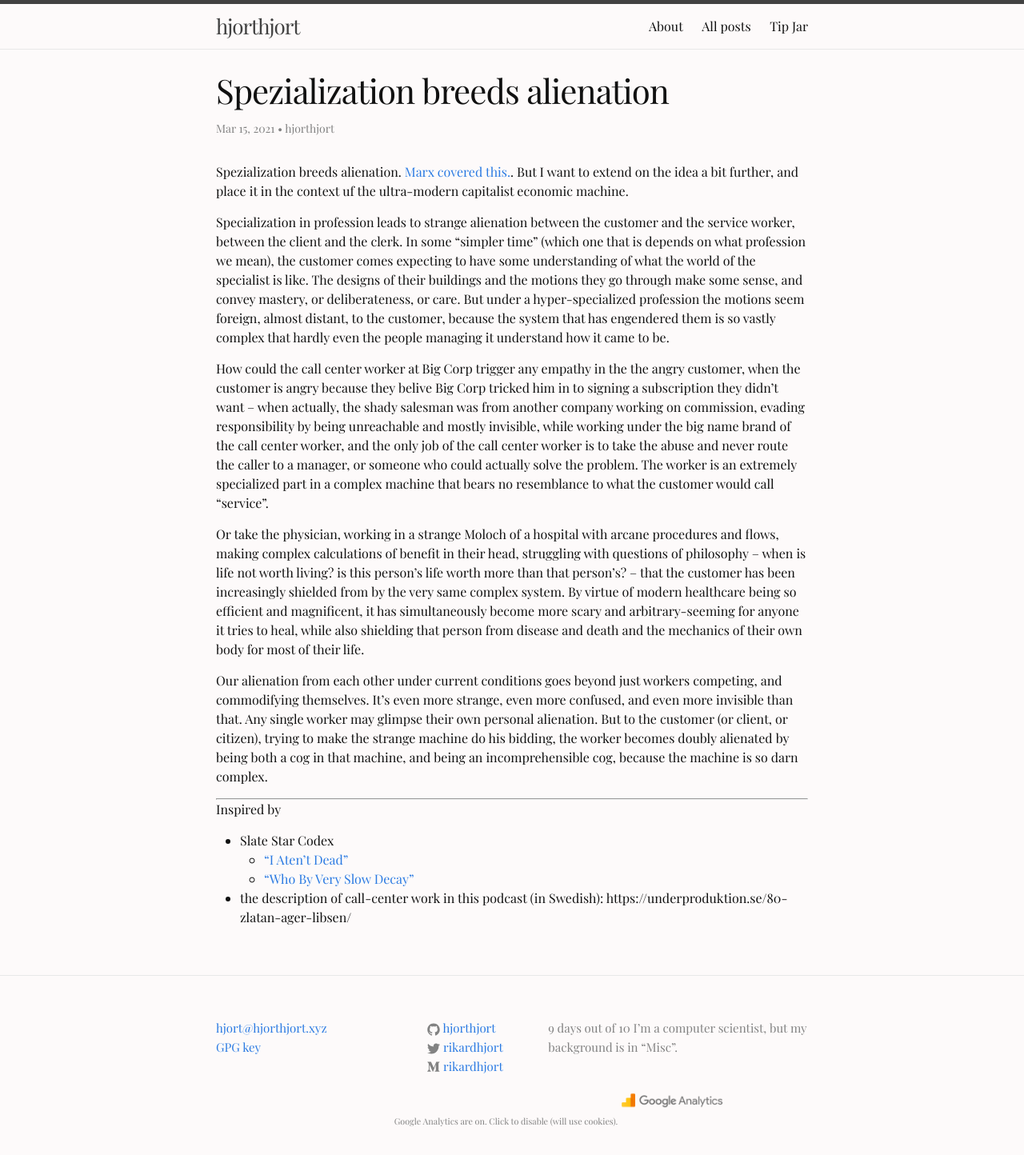
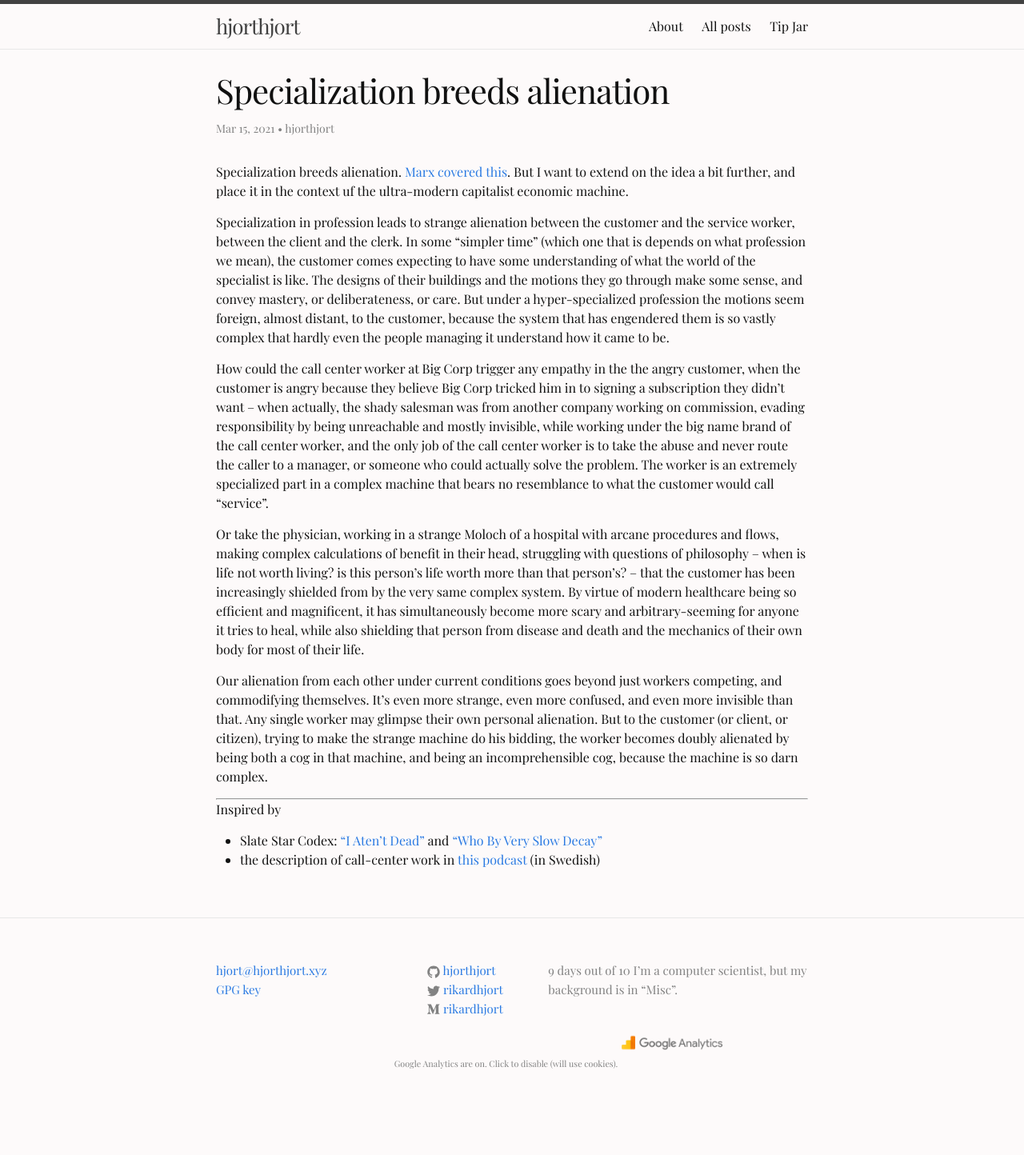
Before and after one commit to hjorthjort/hjorthjort.github.io, a Jekyll site: the page built from _posts/2021-03-15-specialization.markdown, in a window 1280 px wide. Shown: the whole page at 80% size. Built offline with Jekyll 4.4.1, drawn with Linux system fonts in a browser that asks for light colours; after the commit the page ends 1372 px from its top, so only the background shows below that.

Commit message:
touchups

```diff
--- a/_posts/2021-03-15-specialization.markdown
+++ b/_posts/2021-03-15-specialization.markdown
@@ -1,11 +1,11 @@
 ---
 layout: post
-title: "Spezialization breeds alienation"
+title: "Specialization breeds alienation"
 date: "2021-03-15 14:41:42 +0100"
 ---
 
-Spezialization breeds alienation. [Marx covered
-this.](ihttps://en.wikipedia.org/wiki/Marx%27s_theory_of_alienation). But I
+Specialization breeds alienation. [Marx covered
+this](ihttps://en.wikipedia.org/wiki/Marx%27s_theory_of_alienation). But I
 want to extend on the idea a bit further, and place it in the context uf the
 ultra-modern capitalist economic machine.
 
@@ -20,7 +20,7 @@
 hardly even the people managing it understand how it came to be.
 
 How could the call center worker at Big Corp trigger any empathy in the the
-angry customer, when the customer is angry because they belive Big Corp tricked
+angry customer, when the customer is angry because they believe Big Corp tricked
 him in to signing a subscription they didn't want -- when actually, the shady
 salesman was from another company working on commission, evading responsibility
 by being unreachable and mostly invisible, while working under the big name
@@ -52,7 +52,5 @@
 
 Inspired by
 
-- Slate Star Codex
-  - ["I Aten't Dead"](https://slatestarcodex.com/2013/07/09/i-atent-dead/)
-  - ["Who By Very Slow Decay"](https://slatestarcodex.com/2013/07/17/who-by-very-slow-decay/)
-- the description of call-center work in this podcast (in Swedish): https://underproduktion.se/80-zlatan-ager-libsen/
+- Slate Star Codex: ["I Aten't Dead"](https://slatestarcodex.com/2013/07/09/i-atent-dead/) and ["Who By Very Slow Decay"](https://slatestarcodex.com/2013/07/17/who-by-very-slow-decay/)
+- the description of call-center work in [this podcast](https://underproduktion.se/80-zlatan-ager-libsen/) (in Swedish)
```
